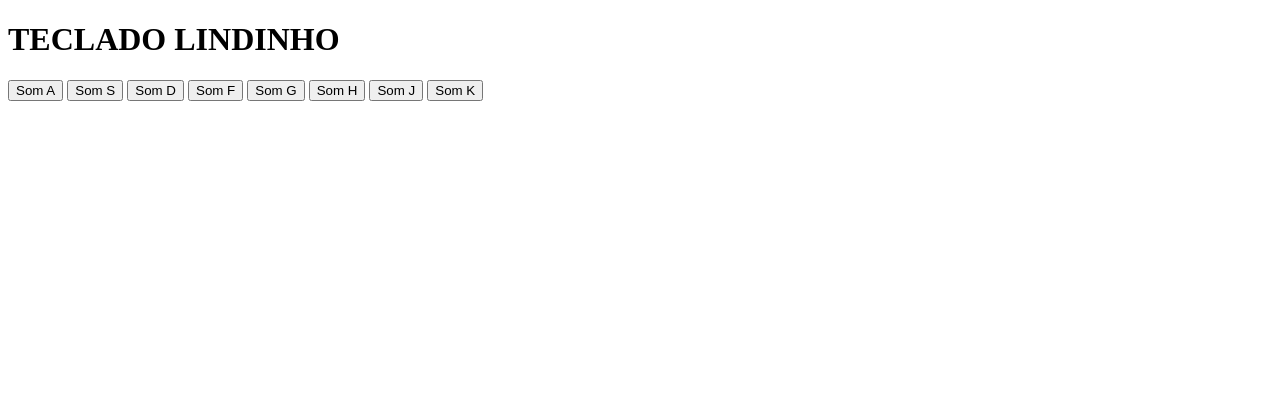
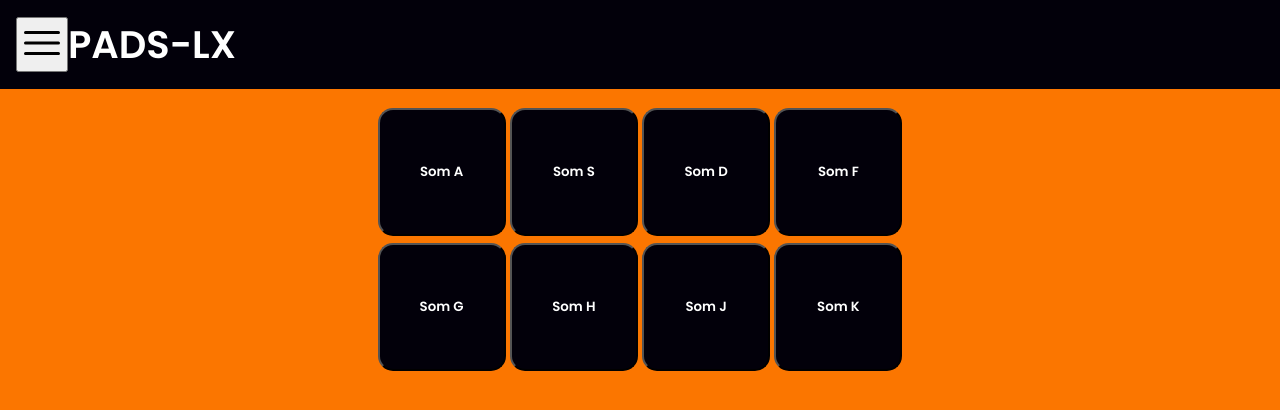
Before and after one commit to gbinho/PADS-XL, a plain HTML site: page index.html in a window 1280 px wide. Drawn offline with Linux system fonts and the light colour scheme.

Commit message:
nav & css update

```diff
--- a/index.html
+++ b/index.html
@@ -1,37 +1,51 @@
 <!DOCTYPE html>
 <html lang="pt-br">
 <head>
+    <link rel="stylesheet" href="style.css">
     <meta charset="UTF-8">
     <meta name="viewport" content="width=device-width, initial-scale=1.0">
-    <title>Teclado Lindinho</title>
+    <title>PADSLX</title>
     <script src="script.js" defer></script>
+    <link href="https://fonts.googleapis.com/css2?family=Poppins:wght@400;600&display=swap" rel="stylesheet">
 </head>
+
 <body>
-    <div><h1>TECLADO LINDINHO</h1></div>
+    <nav>
+        <button class="nav-button">
+            <svg class="svg-stripe" xmlns="http://www.w3.org/2000/svg" fill="none" viewBox="0 0 24 24" stroke-width="1.5" stroke="currentColor" class="size-6">
+                <path stroke-linecap="round" stroke-linejoin="round" d="M3.75 6.75h16.5M3.75 12h16.5m-16.5 5.25h16.5" />
+            </svg>
+        </button>
+
+        <h1>PADS-LX</h1>
+    </nav>
     <div class="botoes-desk">
-        <button id="soundA">Som A</button>
+        <div class="linha-1">
+        <button class="botao-pad" id="soundA">Som A</button>
         <audio id="audioA" src="sounds/zapsplat_cartoon_character_male_high_pitched_laugh_funny_goofy_92012.mp3"></audio>
-
-        <button id="soundS">Som S</button>
+        <button class="botao-pad" id="soundS">Som S</button>
         <audio id="audioS" src="/sounds/som_s.mp3"></audio>
 
-        <button id="soundD">Som D</button>
-        <audio id="audioD" src="/sounds/som_d.mp3"></audio>
+        <button class="botao-pad" id="soundD">Som D</button>
+        <audio id="audioD" src="sounds/vai-palmeiras.mp3"></audio>
 
-        <button id="soundF">Som F</button>
+        <button class="botao-pad" id="soundF">Som F</button>
         <audio id="audioF" src="/sounds/som_f.mp3"></audio>
+        </div>
 
-        <button id="soundG">Som G</button>
+        <div class="linha-1">
+        <button class="botao-pad" id="soundG">Som G</button>
         <audio id="audioG" src="/sounds/som_g.mp3"></audio>
 
-        <button id="soundH">Som H</button>
+        <button class="botao-pad" id="soundH">Som H</button>
         <audio id="audioH" src="/sounds/som_h.mp3"></audio>
 
-        <button id="soundJ">Som J</button>
+        <button class="botao-pad" id="soundJ">Som J</button>
         <audio id="audioJ" src="/sounds/som_j.mp3"></audio>
 
-        <button id="soundK">Som K</button>
+        <button class="botao-pad" id="soundK">Som K</button>
         <audio id="audioK" src="/sounds/som_k.mp3"></audio>
+    </div>
     </div>
 </body>
 </html>
--- a/script.js
+++ b/script.js
@@ -11,28 +11,33 @@ document.addEventListener("DOMContentLoaded", () => {
     };
 
     function playAudio(audio) {
-        audio.pause(); // Pausa o áudio se estiver tocando
-        audio.currentTime = 0; // Reinicia o áudio
+        audio.pause();
+        audio.currentTime = 0;
         audio.play().catch(error => console.error("Erro ao reproduzir o áudio:", error));
     }
 
-    // Adiciona eventos de clique aos botões
     Object.keys(sounds).forEach(key => {
         sounds[key].button.addEventListener("click", () => playAudio(sounds[key].audio));
     });
 
-    // Adiciona eventos de tecla pressionada
     window.addEventListener("keydown", (event) => {
-        const key = event.key.toUpperCase(); // Converte a tecla para maiúscula
+        const key = event.key.toUpperCase();
         if (sounds[key]) {
             playAudio(sounds[key].audio);
+            sounds[key].button.classList.add("active");
         }
     });
 
-    // Adiciona eventos de toque na tela (para mobile)
+    window.addEventListener("keyup", (event) => {
+        const key = event.key.toUpperCase();
+        if (sounds[key]) {
+            sounds[key].button.classList.remove("active");
+        }
+    });
+
     Object.keys(sounds).forEach(key => {
         sounds[key].button.addEventListener("touchstart", (event) => {
-            event.preventDefault(); // Evita o clique duplo em dispositivos móveis
+            event.preventDefault();
             playAudio(sounds[key].audio);
         });
     });
--- /dev/null
+++ b/style.css
@@ -0,0 +1,61 @@
+* {
+    margin: 0;
+    padding: 0;
+    box-sizing: border-box;
+}
+.svg-stripe{
+    width: 3rem;
+    height: 3rem;
+}
+nav {
+    font-size: 1.6rem;
+    font-family: 'Poppins', sans-serif;
+    font-weight: 800;
+    background-color: #02000A;
+    color: white;
+    text-align: center;
+    width: 100%;
+    padding: 1rem;
+    display: flex;
+    flex-direction: row;
+    align-items: center;
+}
+body {
+    display: flex;
+    flex-direction: column;
+    align-items: center;
+    font-family: 'Poppins', sans-serif;
+    background-color: #FB7600;
+}
+
+.linha-1{
+    padding: 0.2rem;
+}
+
+.botoes-desk{
+    gap: 10rem;
+    padding: 1rem;
+    align-items: center;
+}
+
+.botao-pad{
+    outline: none;
+    font-family: 'Poppins', sans-serif;
+    font-weight: 800;
+    color: white;
+    background-color: #02000A;
+    height: 8rem;
+    width: 8rem;
+    border-radius: 15px;
+}
+
+.botao-pad:hover{
+    color: #02000A;
+    outline: none;
+    background-color: white;
+}
+.botao-pad.active{
+    color: #02000A;
+    outline: none;
+    background-color: white;
+}
```
Also changed, not shown: 1 other file.
